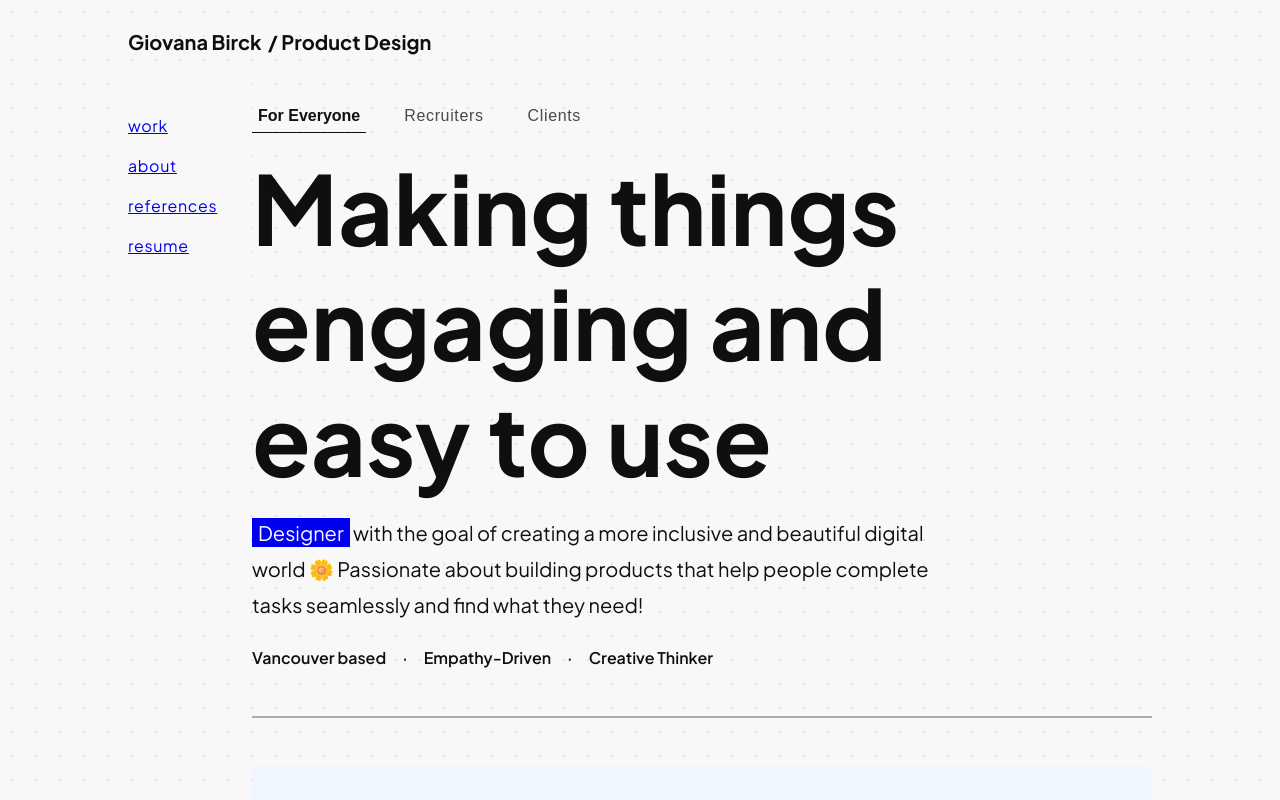
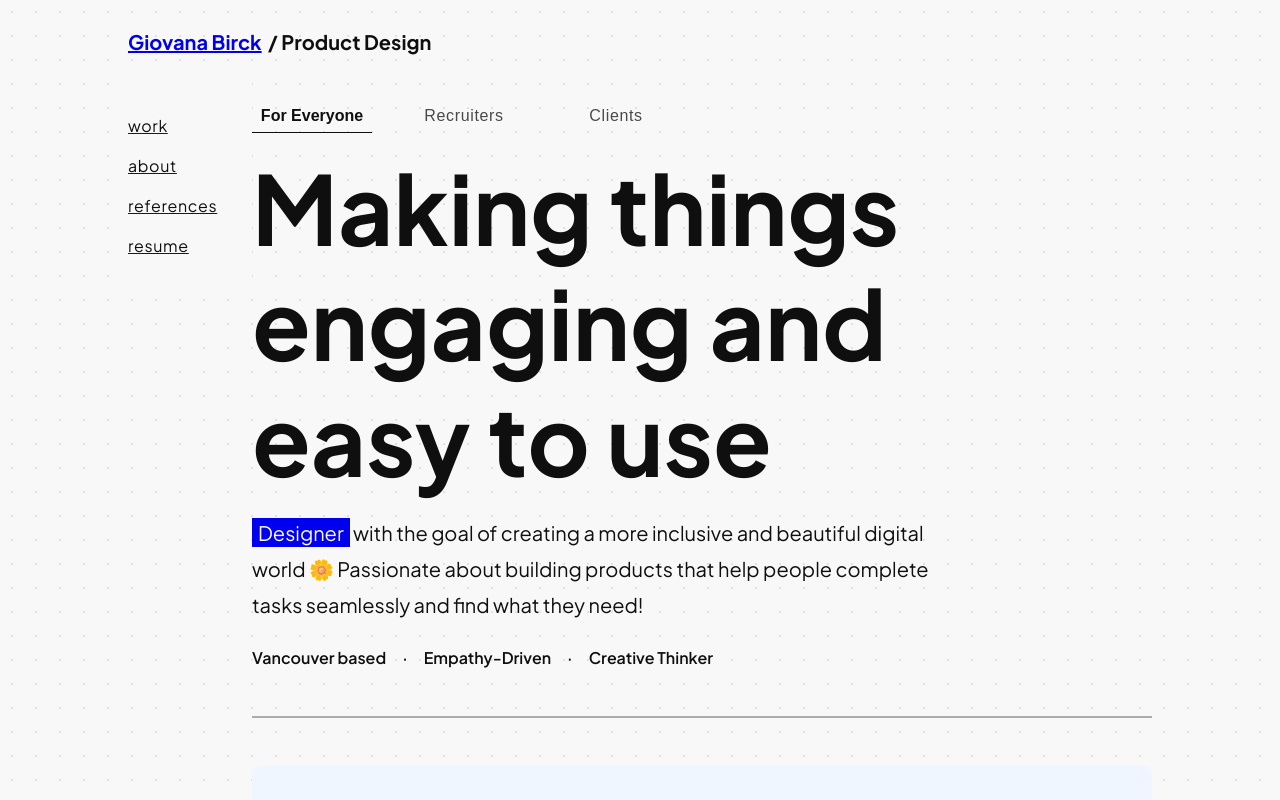
Before and after one commit to giovanabirck/website-test, a React (Create React App) app: page /product-design in a window 1280 px wide. Shown: the top 800 px of the page. Built offline with nearby package versions, Linux system fonts and the light colour scheme.

Commit message:
navigation test

```diff
--- a/src/pages/product-design/ProductDesign.js
+++ b/src/pages/product-design/ProductDesign.js
@@ -58,7 +58,7 @@ function ProductDesign() {
     <div className="product_design_page">
       <div className="header">
         <h1>
-          <Link to="/" className="header_link">
+          <Link to="/">
             Giovana Birck
           </Link>
         </h1>
@@ -67,7 +67,7 @@ function ProductDesign() {
 
       <div className="main_container">
         <div className="navigation">
-          <Link to="/">
+          <Link to="/about/ProductDesignAbout.js" className='navigation_link'>
             <h3>work</h3>
           </Link>
 
--- a/src/pages/product-design/ProductDesign.modules.css
+++ b/src/pages/product-design/ProductDesign.modules.css
@@ -36,11 +36,14 @@
     font-weight: 400;
     line-height: 0.5;
     letter-spacing: 0.04rem;
+    color: #0F0F0F;
+    text-decoration: none;
 }
 
 .navigation h3:hover{
     font-weight: 600;
     line-height: 0.5;
+    letter-spacing: normal;
 }
 
 .navigation h3::after {
@@ -51,6 +54,7 @@
     height: 1.5px;
     width: 0%;
     background: #0F0F0F;
+    letter-spacing: normal;
     transition: width 0.5s ease;
 }
 
@@ -77,6 +81,7 @@
     position: relative;
     font-size: 16px;
     cursor: pointer;
+    width: 120px;
     letter-spacing: 0.04rem;
     background: none;
     border: none;
@@ -88,6 +93,7 @@
 .tabs button:hover {
     color: #0F0F0F;
     font-weight: 600;
+    letter-spacing: normal;
 }
 
 .tabs button::after {
--- /dev/null
+++ b/src/pages/product-design/about/ProductDesignAbout.modules.css
@@ -0,0 +1,72 @@
+.product_design_about {
+    height: 100vh;
+    display: flex;
+    flex-direction: column;
+}
+
+.header_link {
+    color: #0F0F0F;
+    text-decoration: none;
+}
+
+.main_container {
+    display: flex;
+    flex-direction: row;
+    width: 100vw;
+    overflow: visible;
+}
+
+.navigation {
+    position: sticky;
+    top: 0;
+    background-color: #F8F8F8;
+    z-index: 100;
+    width: 20vw;
+    display: flex;
+    flex-direction: column;
+    align-items: flex-start;
+    margin-left: 10vw;
+    padding-top: 3vw;
+    padding-bottom: 2vw;
+    align-self: flex-start;
+}
+
+.navigation h3{
+    font-size: 16px;
+    font-weight: 400;
+    line-height: 0.5;
+    letter-spacing: 0.04rem;
+    color: #0F0F0F;
+    text-decoration: none;
+}
+
+.navigation h3:hover{
+    font-weight: 600;
+    line-height: 0.5;
+    letter-spacing: normal;
+}
+
+.navigation h3::after {
+    content: '';
+    position: absolute;
+    bottom: 0;
+    left: 0;
+    height: 1.5px;
+    width: 0%;
+    background: #0F0F0F;
+    letter-spacing: normal;
+    transition: width 0.5s ease;
+}
+
+.navigation h3.active {
+    color: #0F0F0F;
+    font-weight: 600;
+    letter-spacing: normal;
+}
+
+.content {
+    width: 80vw;
+    margin-right: 10vw;
+    margin-top: 3vw;
+    margin-bottom: 2vw;
+}
```
Also changed, not shown: src/pages/product-design/about/ProductDesignAbout.js (added, +51 -0 lines), src/pages/product-design/references/ProductDesignReferences.js (added), src/pages/product-design/references/ProductDesignReferences.modules.css (added), src/pages/product-design/resume/ProductDesignResume.js (added), src/pages/product-design/resume/ProductDesignResume.modules.css (added), src/pages/product-design/work/ProductDesignWork.js (added), src/pages/product-design/work/ProductDesignWork.modules.css (added).
